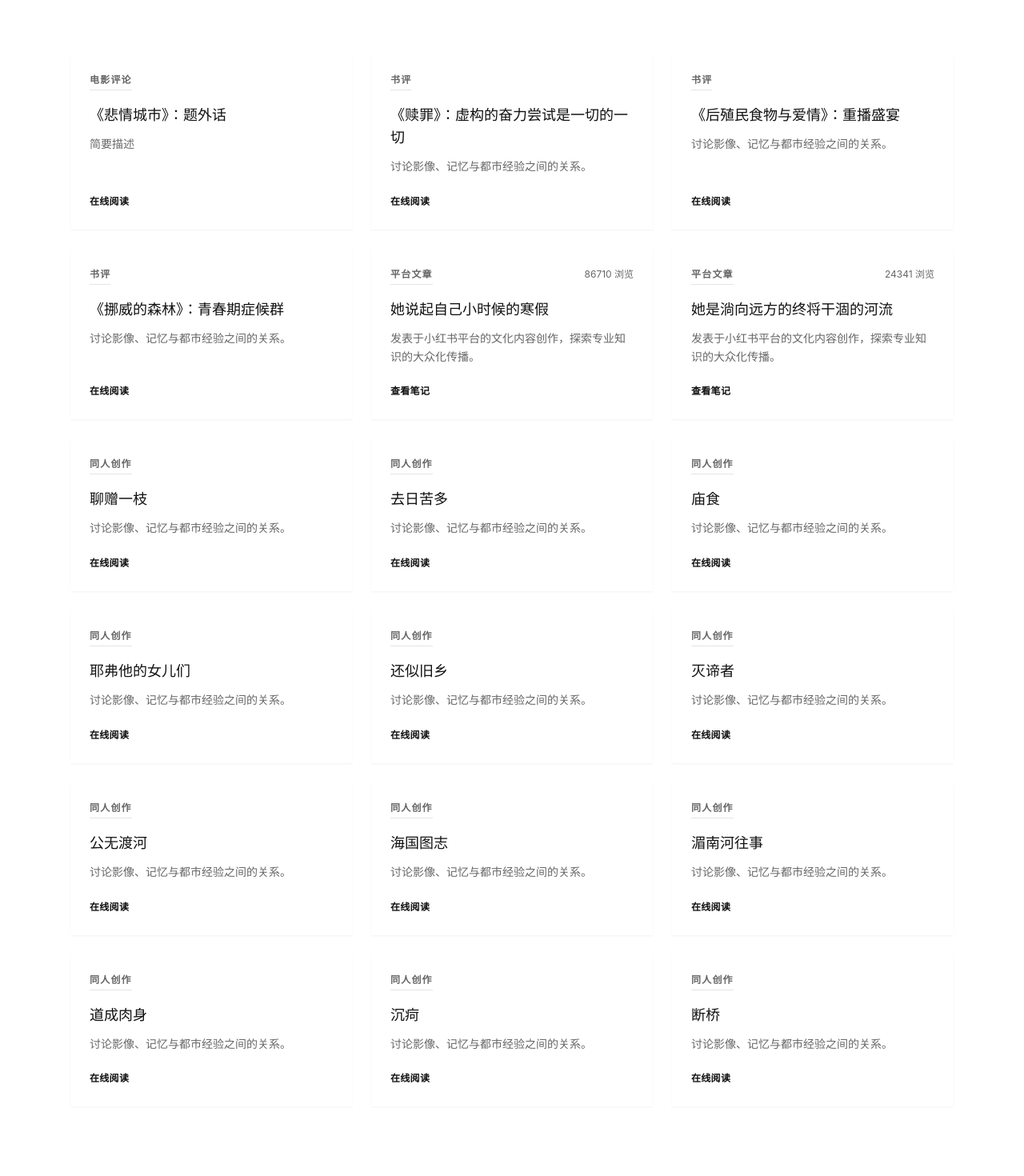
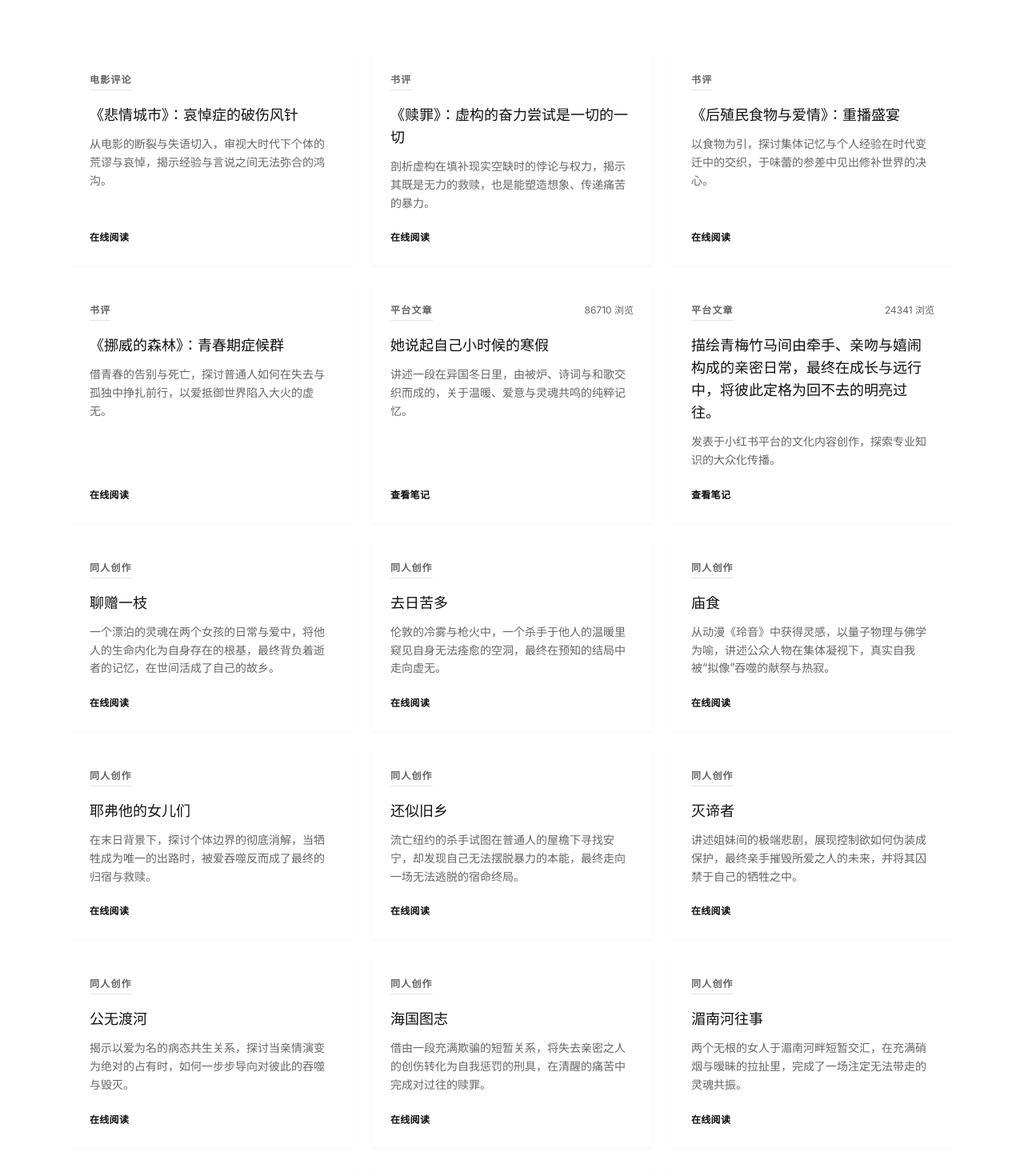
Before and after one commit to Moonstruckk/lyrportfolio.github.io, a React (Vite) app: page /lyrportfolio.github.io/works in a window 1280 px wide. Shown: the part 160-1630 px from the top of the page at 80% size. Built offline with nearby package versions, Linux system fonts and the light colour scheme.

Commit message:
update portfolio works again!

```diff
--- a/index.html
+++ b/index.html
@@ -4,7 +4,7 @@
     <meta charset="UTF-8" />
     <link rel="icon" type="image/svg+xml" href="/vite.svg" />
     <meta name="viewport" content="width=device-width, initial-scale=1.0" />
-    <title>梁悦然|作品集</title>
+    <title>梁悦然 | 作品集</title>
     <script>
       (function () {
         var redirect = sessionStorage.redirect;
--- a/public/works/A-City-of-Sadness.html
+++ b/public/works/A-City-of-Sadness.html
@@ -4,7 +4,7 @@
 <head>
 <meta charset="UTF-8">
 
-<title>《悲情城市》：题外话</title>
+<title>《悲情城市》：哀悼症的破伤风针</title>
 
 <style>
 
@@ -47,7 +47,7 @@ img{
 </div>
 
 <h1>
-《悲情城市》：题外话
+《悲情城市》：哀悼症的破伤风针
 </h1>
 
 <p>
--- a/src/data/works.js
+++ b/src/data/works.js
@@ -7,10 +7,10 @@ id:"A-City-of-Sadness",
 
 type:"电影评论",
 
-title:"《悲情城市》：题外话",
+title:"《悲情城市》：哀悼症的破伤风针",
 
 desc:
-"简要描述",
+"从电影的断裂与失语切入，审视大时代下个体的荒谬与哀悼，揭示经验与言说之间无法弥合的鸿沟。",
 
 link:"works/A-City-of-Sadness.html"
 },
@@ -24,7 +24,7 @@ type:"书评",
 title:"《赎罪》：虚构的奋力尝试是一切的一切",
 
 desc:
-"讨论影像、记忆与都市经验之间的关系。",
+"剖析虚构在填补现实空缺时的悖论与权力，揭示其既是无力的救赎，也是能塑造想象、传递痛苦的暴力。",
 
 link:"works/Atonement.html"
 },
@@ -37,7 +37,7 @@ type:"书评",
 title:"《后殖民食物与爱情》：重播盛宴",
 
 desc:
-"讨论影像、记忆与都市经验之间的关系。",
+"以食物为引，探讨集体记忆与个人经验在时代变迁中的交织，于味蕾的参差中见出修补世界的决心。",
 
 link:"works/Postcolonial.html"
 },
@@ -50,7 +50,7 @@ type:"书评",
 title:"《挪威的森林》：青春期症候群",
 
 desc:
-"讨论影像、记忆与都市经验之间的关系。",
+"借青春的告别与死亡，探讨普通人如何在失去与孤独中挣扎前行，以爱抵御世界陷入大火的虚无。",
 
 link:"works/Norway.html"
 },
@@ -65,7 +65,7 @@ platform:"小红书",
 title:"她说起自己小时候的寒假",
 
 desc:
-"发表于小红书平台的文化内容创作，探索专业知识的大众化传播。",
+"讲述一段在异国冬日里，由被炉、诗词与和歌交织而成的，关于温暖、爱意与灵魂共鸣的纯粹记忆。",
 
 views:"86710 浏览",
 
@@ -79,7 +79,7 @@ type:"平台文章",
 
 platform:"小红书",
 
-title:"她是淌向远方的终将干涸的河流",
+title:"描绘青梅竹马间由牵手、亲吻与嬉闹构成的亲密日常，最终在成长与远行中，将彼此定格为回不去的明亮过往。",
 
 desc:
 "发表于小红书平台的文化内容创作，探索专业知识的大众化传播。",
@@ -97,7 +97,7 @@ type:"同人创作",
 title:"聊赠一枝",
 
 desc:
-"讨论影像、记忆与都市经验之间的关系。",
+"一个漂泊的灵魂在两个女孩的日常与爱中，将他人的生命内化为自身存在的根基，最终背负着逝者的记忆，在世间活成了自己的故乡。",
 
 link:"works/Liaozeng.html"
 },
@@ -110,7 +110,7 @@ type:"同人创作",
 title:"去日苦多",
 
 desc:
-"讨论影像、记忆与都市经验之间的关系。",
+"伦敦的冷雾与枪火中，一个杀手于他人的温暖里窥见自身无法痊愈的空洞，最终在预知的结局中走向虚无。",
 
 link:"works/Quri.html"
 },
@@ -123,7 +123,7 @@ type:"同人创作",
 title:"庙食",
 
 desc:
-"讨论影像、记忆与都市经验之间的关系。",
+"从动漫《玲音》中获得灵感，以量子物理与佛学为喻，讲述公众人物在集体凝视下，真实自我被“拟像”吞噬的献祭与热寂。",
 
 link:"works/Miaoshi.html"
 },
@@ -136,7 +136,7 @@ type:"同人创作",
 title:"耶弗他的女儿们",
 
 desc:
-"讨论影像、记忆与都市经验之间的关系。",
+"在末日背景下，探讨个体边界的彻底消解，当牺牲成为唯一的出路时，被爱吞噬反而成了最终的归宿与救赎。",
 
 link:"works/Yefuta.html"
 },
@@ -149,7 +149,7 @@ type:"同人创作",
 title:"还似旧乡",
 
 desc:
-"讨论影像、记忆与都市经验之间的关系。",
+"流亡纽约的杀手试图在普通人的屋檐下寻找安宁，却发现自己无法摆脱暴力的本能，最终走向一场无法逃脱的宿命终局。",
 
 link:"works/Huansi.html"
 },
@@ -162,7 +162,7 @@ type:"同人创作",
 title:"灭谛者",
 
 desc:
-"讨论影像、记忆与都市经验之间的关系。",
+"讲述姐妹间的极端悲剧，展现控制欲如何伪装成保护，最终亲手摧毁所爱之人的未来，并将其囚禁于自己的牺牲之中。",
 
 link:"works/Miedi.html"
 },
@@ -175,7 +175,7 @@ type:"同人创作",
 title:"公无渡河",
 
 desc:
-"讨论影像、记忆与都市经验之间的关系。",
+"揭示以爱为名的病态共生关系，探讨当亲情演变为绝对的占有时，如何一步步导向对彼此的吞噬与毁灭。",
 
 link:"works/Gongwu.html"
 },
@@ -188,7 +188,7 @@ type:"同人创作",
 title:"海国图志",
 
 desc:
-"讨论影像、记忆与都市经验之间的关系。",
+"借由一段充满欺骗的短暂关系，将失去亲密之人的创伤转化为自我惩罚的刑具，在清醒的痛苦中完成对过往的赎罪。",
 
 link:"works/Haiguo.html"
 },
@@ -201,7 +201,7 @@ type:"同人创作",
 title:"湄南河往事",
 
 desc:
-"讨论影像、记忆与都市经验之间的关系。",
+"两个无根的女人于湄南河畔短暂交汇，在充满硝烟与暧昧的拉扯里，完成了一场注定无法带走的灵魂共振。",
 
 link:"works/Meinan.html"
 },
@@ -214,7 +214,7 @@ type:"同人创作",
 title:"道成肉身",
 
 desc:
-"讨论影像、记忆与都市经验之间的关系。",
+"展现一个卧底在执行任务中，如何被环境异化，最终在忠诚与背叛的夹缝里，彻底丧失了自我身份和选择的权利。",
 
 link:"works/Daocheng.html"
 },
@@ -227,7 +227,7 @@ type:"同人创作",
 title:"沉疴",
 
 desc:
-"讨论影像、记忆与都市经验之间的关系。",
+"剖析幸存者在失去所有精神支柱后，如何将记忆本身变成一种负担，在无尽的回望中，背负着逝者的意志孤独地活下去。",
 
 link:"works/AOT.html"
 },
@@ -240,7 +240,7 @@ type:"同人创作",
 title:"断桥",
 
 desc:
-"讨论影像、记忆与都市经验之间的关系。",
+"探讨一个情感麻木的人，如何通过一段充满毁灭性的关系，重新唤醒对痛苦的感知，并视其为活着的唯一证明。",
 
 link:"works/Duanqiao.html"
 }
```
